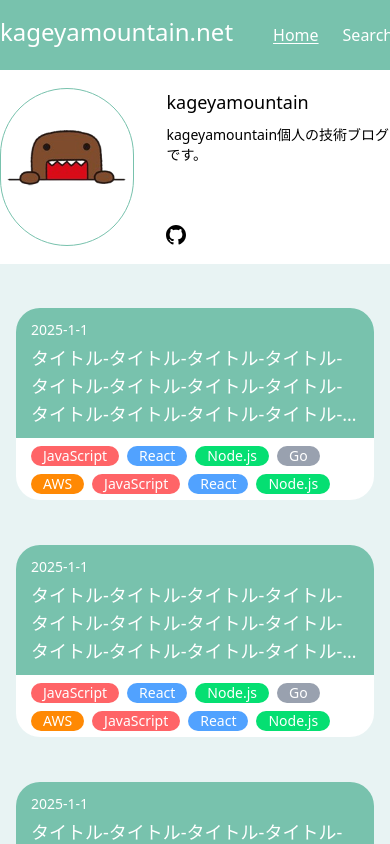
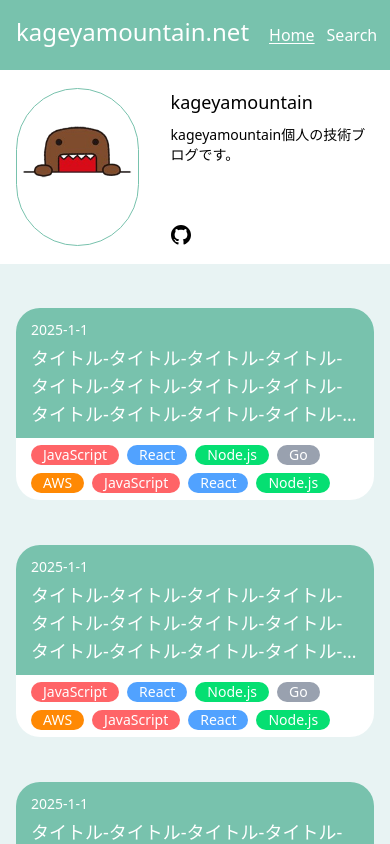
Before and after one commit to kageyamountain/kageyamountain.net-frontend, a Vue app: page / in a window 390 px wide. Shown: the top 844 px of the page. Built offline with nearby package versions, Linux system fonts and the light colour scheme; the HTML template or start-up script is replaced by a standard one.

Commit message:
レイアウト調整

```diff
--- a/src/App.vue
+++ b/src/App.vue
@@ -1,13 +1,17 @@
 <script setup lang="ts">
-import { RouterView } from 'vue-router'
-import Header from '@/share/component/header.vue'
-import Footer from '@/share/component/footer.vue'
+import { RouterView } from "vue-router"
+import Header from "@/share/component/header.vue"
+import Footer from "@/share/component/footer.vue"
 </script>
 
 <template>
-  <Header />
-  <RouterView />
-  <Footer />
+  <div class="flex min-h-screen flex-col">
+    <Header />
+    <main class="bg-app-secondary flex-1">
+      <RouterView />
+    </main>
+    <Footer />
+  </div>
 </template>
 
 <style scoped></style>
--- a/src/page/article-list/component/ArticleCard.vue
+++ b/src/page/article-list/component/ArticleCard.vue
@@ -7,7 +7,7 @@
       <div class="line-clamp-3 py-1 text-lg">タイトル-タイトル-タイトル-タイトル-タイトル-タイトル-タイトル-タイトル-タイトル-タイトル-タイトル-タイトル-タイトル-タイトル-タイトル-タイトル-タイトル-タイトル-タイトル-タイトル-タイトル-タイトル-タイトル-タイトル-タイトル-タイトル-タイトル-タイトル-タイトル</div>
     </div>
     <!-- タグはflex-wrapの折り返し2行目までが表示されるように高さ調整している -->
-    <div class="flex h-[62px] flex-wrap content-start gap-x-2 gap-y-2 overflow-hidden rounded-b-3xl bg-white px-3.75 py-2 text-sm text-white">
+    <div class="flex h-[62px] flex-wrap content-start gap-x-2 gap-y-2 overflow-hidden rounded-b-3xl bg-white px-3.75 py-1.75 text-sm text-white">
       <p class="rounded-xl bg-red-400 px-3">JavaScript</p>
       <p class="rounded-xl bg-blue-400 px-3">React</p>
       <p class="rounded-xl bg-green-400 px-3">Node.js</p>
--- a/src/page/article-list/component/ArticleCards.vue
+++ b/src/page/article-list/component/ArticleCards.vue
@@ -4,7 +4,7 @@ import ArticleCard from "@/page/article-list/component/ArticleCard.vue"
 
 <template>
   <div class="bg-app-secondary w-full">
-    <div class="px- container mx-auto grid grid-cols-1 items-start gap-x-5 gap-y-11.25 px-4 py-11 md:grid-cols-2 lg:grid-cols-3">
+    <div class="container mx-auto grid grid-cols-1 items-start gap-x-5 gap-y-11.25 px-4 py-11 md:grid-cols-2 lg:grid-cols-3">
       <ArticleCard />
       <ArticleCard />
       <ArticleCard />
--- a/src/page/article-list/component/UserProfile.vue
+++ b/src/page/article-list/component/UserProfile.vue
@@ -1,7 +1,7 @@
 <script setup lang="ts"></script>
 <template>
   <div class="h-[194px] w-full bg-white">
-    <div class="container mx-auto flex h-full items-start py-4.5">
+    <div class="container mx-auto flex h-full items-start px-4 py-4.5">
       <div class="border-app-primary h-[158px] w-[158px] overflow-hidden rounded-full border">
         <img src="/public/image/profile.png" alt="プロフィール画像" />
       </div>
--- a/src/share/component/footer.vue
+++ b/src/share/component/footer.vue
@@ -1,3 +1,3 @@
 <template>
-  <header class="bg-app-primary w-full h-[70px]"></header>
+  <footer class="bg-app-primary h-[70px] w-full"></footer>
 </template>
--- a/src/share/component/header.vue
+++ b/src/share/component/header.vue
@@ -1,11 +1,12 @@
 <template>
   <header class="bg-app-primary h-[70px] w-full">
-    <div class="container mx-auto flex h-full items-baseline text-white">
+    <div class="container mx-auto flex h-full items-baseline px-4 text-white">
       <router-link to="/" class="mt-4 text-2xl">kageyamountain.net</router-link>
-      <div class="ml-10">
-        <router-link to="/" active-class="underline underline-offset-2" class="">Home</router-link>
-        <router-link to="/search" active-class="underline underline-offset-2" class="ml-6">Search</router-link>
+      <div class="ml-5 sm:ml-10">
+        <router-link to="/" active-class="underline underline-offset-2">Home</router-link>
+        <router-link to="/search" active-class="underline underline-offset-2" class="ml-3 sm:ml-6">Search</router-link>
       </div>
     </div>
   </header>
 </template>
+<script setup lang="ts"></script>
```
